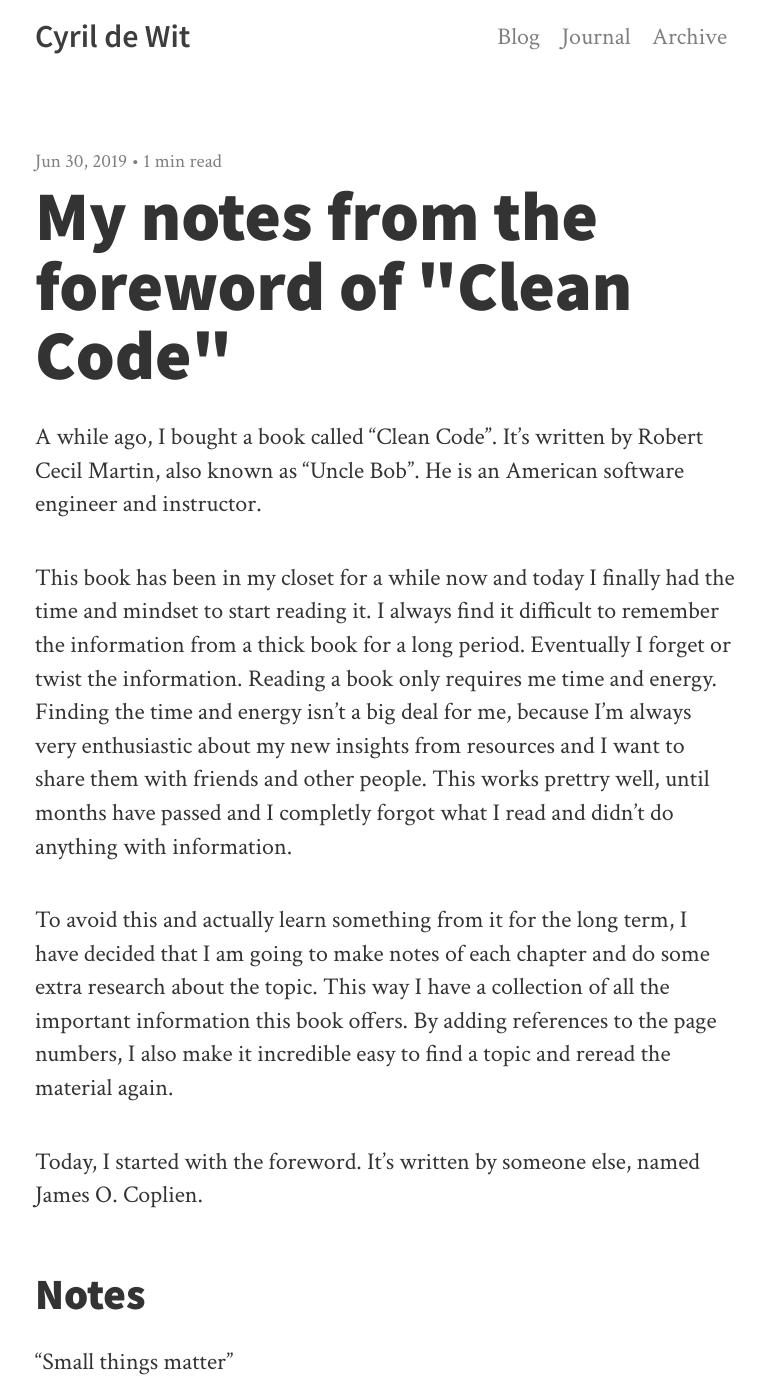
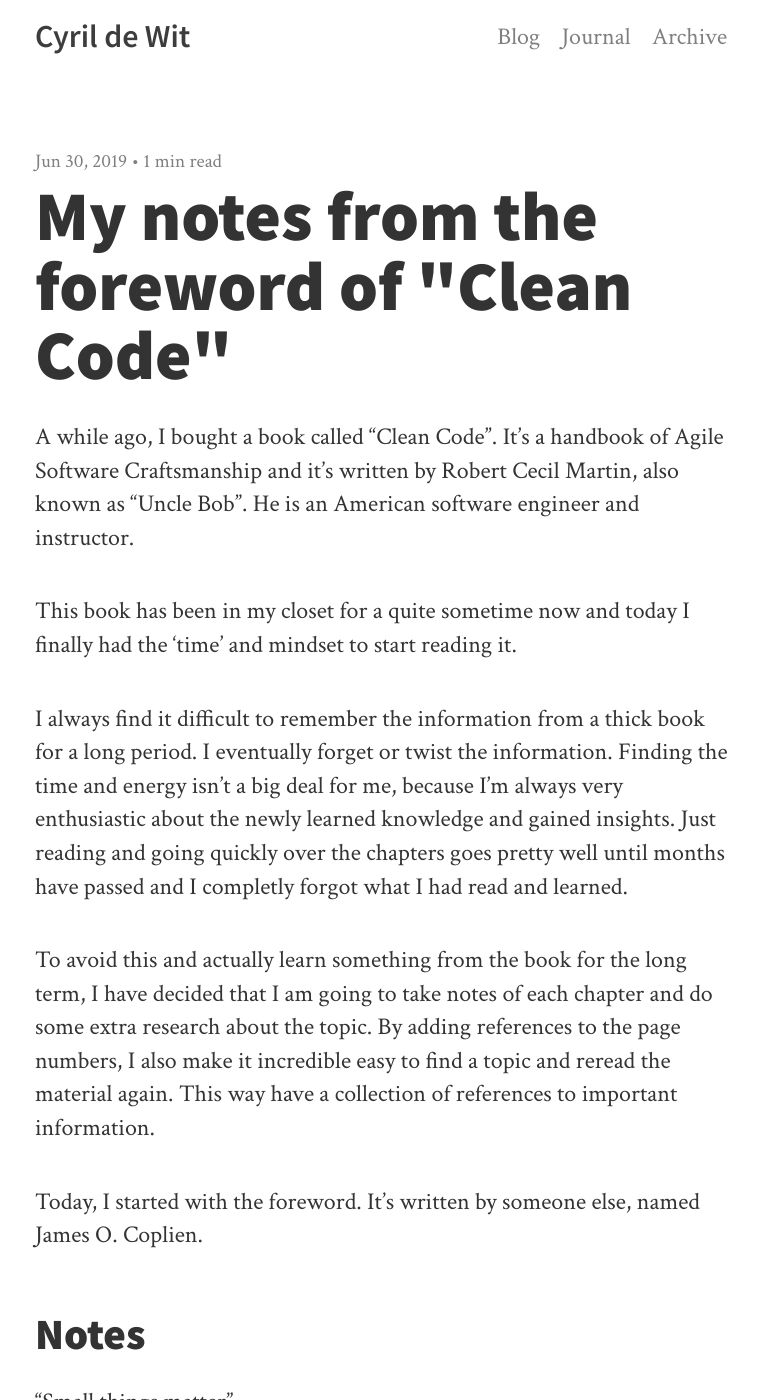
Before and after one commit to cyrildewit/cyrildewit.github.io, a Jekyll site: the page built from _posts/2019-06-30-my-notes-from-the-foreword-of-clean-code.md, in a window 1280 px wide and 1400 px high. Shown: the whole window, without its empty margins (255-1020 px from the left). Built offline with Jekyll 4.4.1, drawn with Linux system fonts in a browser that asks for light colours; nearby versions of some CDN libraries.

Commit message:
feat: imprvoe post

```diff
--- a/_posts/2019-06-30-my-notes-from-the-foreword-of-clean-code.md
+++ b/_posts/2019-06-30-my-notes-from-the-foreword-of-clean-code.md
@@ -2,11 +2,13 @@
 title: My notes from the foreword of "Clean Code"
 ---
 
-A while ago, I bought a book called "Clean Code". It's written by Robert Cecil Martin, also known as "Uncle Bob". He is an American software engineer and instructor.
+A while ago, I bought a book called "Clean Code". It's a handbook of Agile Software Craftsmanship and it's written by Robert Cecil Martin, also known as "Uncle Bob". He is an American software engineer and instructor.
 
-This book has been in my closet for a while now and today I finally had the time and mindset to start reading it. I always find it difficult to remember the information from a thick book for a long period. Eventually I forget or twist the information. Reading a book only requires me time and energy. Finding the time and energy isn't a big deal for me, because I'm always very enthusiastic about my new insights from resources and I want to share them with friends and other people. This works prettry well, until months have passed and I completly forgot what I read and didn't do anything with information.
+This book has been in my closet for a quite sometime now and today I finally had the 'time' and mindset to start reading it.
 
-To avoid this and actually learn something from it for the long term, I have decided that I am going to make notes of each chapter and do some extra research about the topic. This way I have a collection of all the important information this book offers. By adding references to the page numbers, I also make it incredible easy to find a topic and reread the material again.
+I always find it difficult to remember the information from a thick book for a long period. I eventually forget or twist the information.  Finding the time and energy isn't a big deal for me, because I'm always very enthusiastic about the newly learned knowledge and gained insights. Just reading and going quickly over the chapters goes pretty well until months have passed and I completly forgot what I had read and learned.
+
+To avoid this and actually learn something from the book for the long term, I have decided that I am going to take notes of each chapter and do some extra research about the topic. By adding references to the page numbers, I also make it incredible easy to find a topic and reread the material again. This way have a collection of references to important information.
 
 Today, I started with the foreword. It's written by someone else, named James O. Coplien.
 
```
